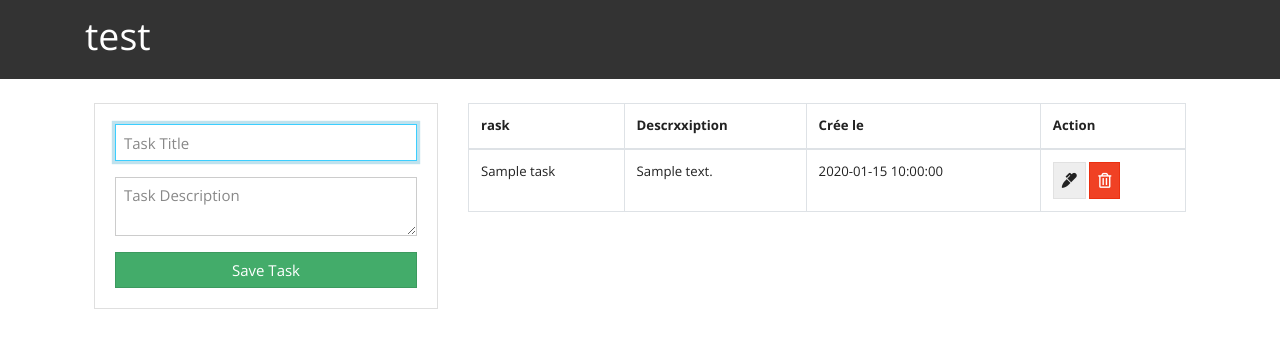
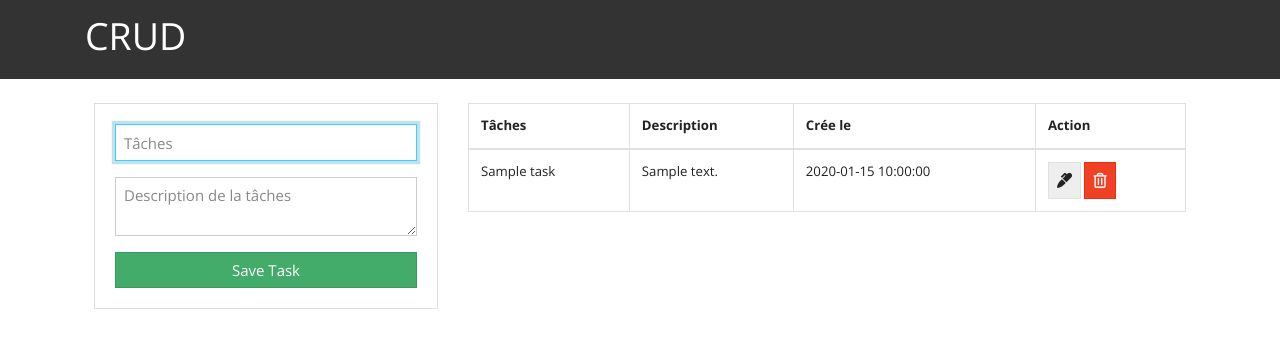
Before and after one commit to tantely-bee/test, a PHP site: page / in a window 1280 px wide. Shown: the top 348 px of the page. Run offline with PHP 8.4, Linux system fonts and the light colour scheme; tables that the repository leaves empty or names only in its code hold one stand-in row (values such as "Sample post"); some libraries are stand-ins or nearby versions.

Commit message:
update indewx

```diff
--- a/delete_task.php
+++ b/delete_task.php
@@ -10,7 +10,7 @@ if(isset($_GET['id'])) {
     die("Query Failed.");
   }
 
-  $_SESSION['message'] = 'Task Removed Successfully';
+  $_SESSION['message'] = 'Tâche supprimé';
   $_SESSION['message_type'] = 'danger';
   header('Location: index.php');
 }
--- a/edit.php
+++ b/edit.php
@@ -21,7 +21,7 @@ if (isset($_POST['update'])) {
 
   $query = "UPDATE task set title = '$title', description = '$description' WHERE id=$id";
   mysqli_query($conn, $query);
-  $_SESSION['message'] = 'Task Updated Successfully';
+  $_SESSION['message'] = 'Task Mis à jour';
   $_SESSION['message_type'] = 'warning';
   header('Location: index.php');
 }
--- a/includes/header.php
+++ b/includes/header.php
@@ -13,6 +13,6 @@
 
     <nav class="navbar navbar-dark bg-dark">
       <div class="container">
-        <a class="navbar-brand" href="index.php"><h1>test</h1></a>
+        <a class="navbar-brand" href="index.php"><h1>CRUD</h1></a>
       </div>
     </nav>
--- a/index.php
+++ b/index.php
@@ -20,10 +20,10 @@
       <div class="card card-body">
         <form action="save_task.php" method="POST">
           <div class="form-group">
-            <input type="text" name="title" class="form-control" placeholder="Task Title" autofocus>
+            <input type="text" name="title" class="form-control" placeholder="Tâches" autofocus>
           </div>
           <div class="form-group">
-            <textarea name="description" rows="2" class="form-control" placeholder="Task Description"></textarea>
+            <textarea name="description" rows="2" class="form-control" placeholder="Description de la tâches"></textarea>
           </div>
           <input type="submit" name="save_task" class="btn btn-success btn-block" value="Save Task">
         </form>
@@ -33,8 +33,8 @@
       <table class="table table-bordered">
         <thead>
           <tr>
-            <th>rask</th>
-            <th>Descrxxiption</th>
+            <th>Tâches</th>
+            <th>Description</th>
             <th>Crée le</th>
             <th>Action</th>
           </tr>
```
